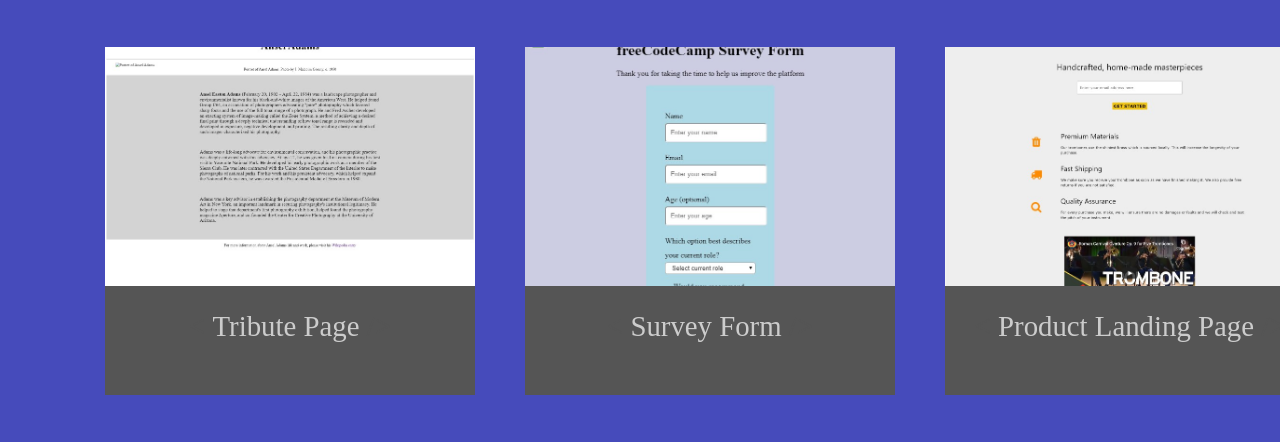
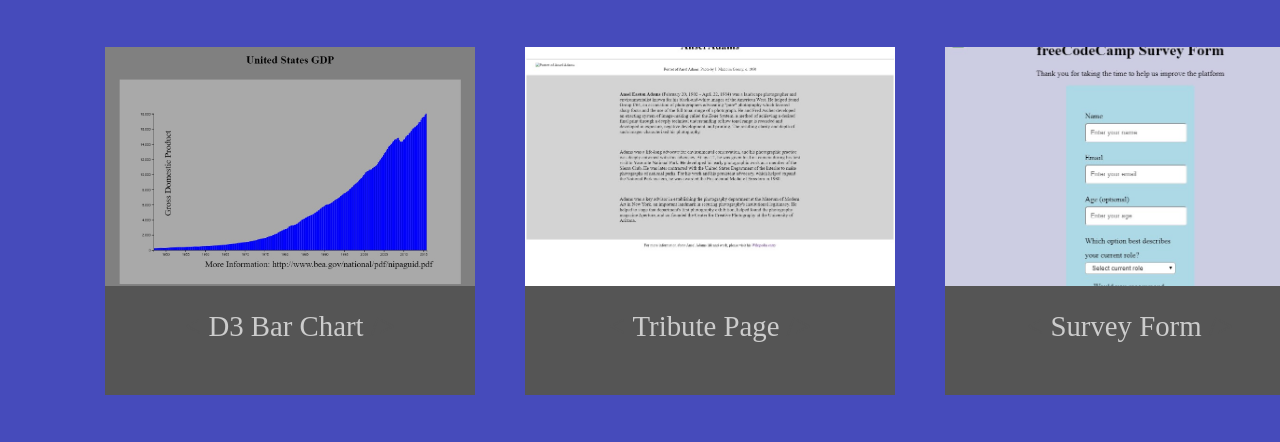
Before and after one commit to Radoogle/Portfolio, a plain HTML site: page index.html in a window 1280 px wide. Shown: the part 1617-2059 px from the top of the page. Drawn offline with Linux system fonts and the light colour scheme.

Commit message:
Update index.html

```diff
--- a/index.html
+++ b/index.html
@@ -41,6 +41,10 @@
         <a class="tiles" href="https://radoogle.github.io/Memory-Game/" target="_blank">
           <img src="images/MemoryGame.jpg" />
             <p><span class="code">&lt; </span>Memory Game<span class="code"> /&gt;</span></p>
+        </a>
+        <a class="tiles" href="https://codepen.io/Radoogle/pen/BaowWqx?editors=0010" target="_blank">
+          <img src="images/D3BarChart.jpg" />
+            <p><span class="code">&lt; </span>D3 Bar Chart<span class="code"> /&gt;</span></p>
         </a>
         <a class="tiles" href="https://codepen.io/Radoogle/pen/GRJvMGy" target="_blank">
         <img src="images/tribute.jpg"/>
```
